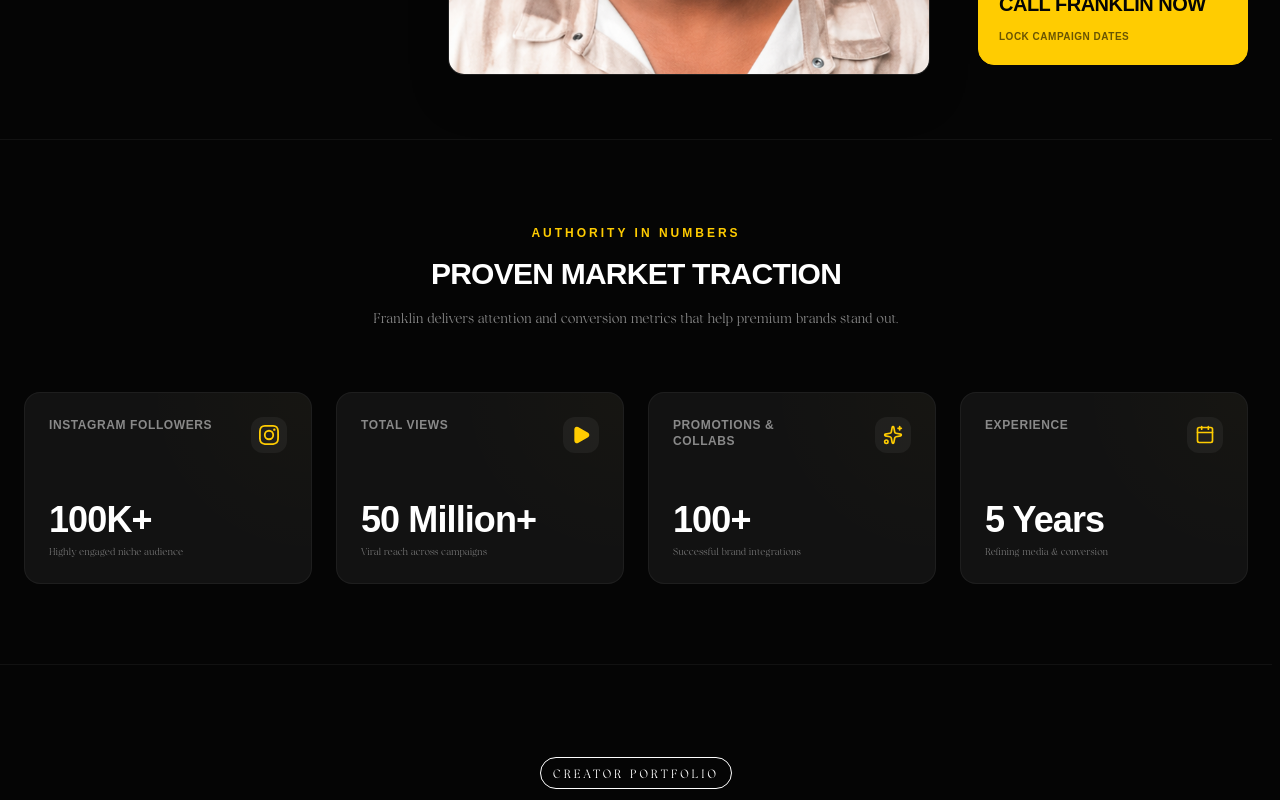
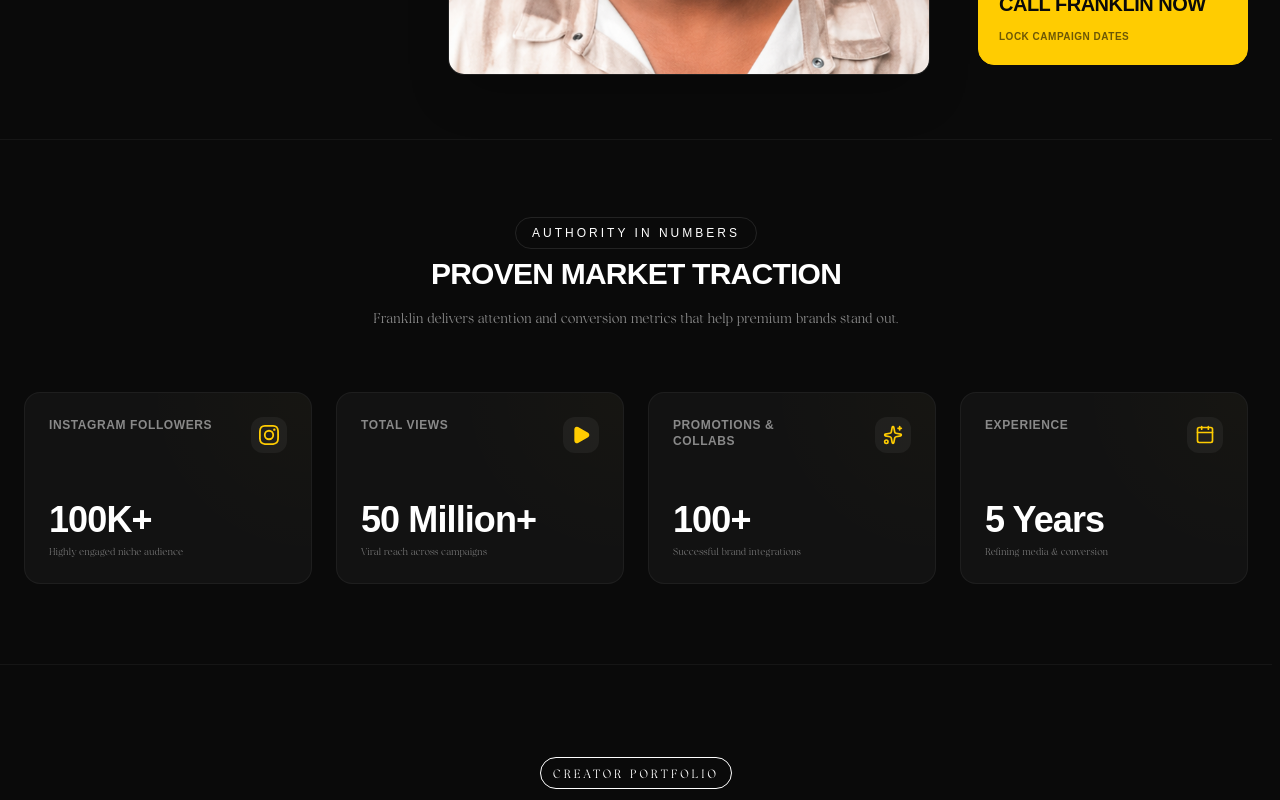
Before and after one commit to nknandakumar/fblock14_website, a Next.js app: page / in a window 1280 px wide. Shown: the part 640-1440 px from the top of the page. Built offline with nearby package versions, Linux system fonts and the light colour scheme; a web font is replaced by a local one.

Commit message:
Resolve merge conflicts

```diff
--- a/src/app/globals.css
+++ b/src/app/globals.css
@@ -6,7 +6,7 @@
   --font-signature: var(--font-great-vibes), cursive;
 
   --color-accent: #FFCC01;
-  --color-bg-dark: #050505;
+  --color-bg-dark: #0A0A0A;
   --color-card-dark: #121212;
   --color-card-border: #1a1a1a;
 
@@ -30,7 +30,7 @@
 }
 
 :root {
-  --background: #050505;
+  --background:  #0A0A0A;
   --foreground: #ffffff;
   scrollbar-gutter: stable;
 }
--- a/src/components/Stats.tsx
+++ b/src/components/Stats.tsx
@@ -86,7 +86,7 @@ export default function Stats() {
     <section className="py-20 bg-bg-dark border-t border-white/5 relative">
       <div className="max-w-7xl mx-auto px-6">
         <div className="text-center max-w-xl mx-auto mb-16">
-          <span className="text-xs font-bold uppercase tracking-[0.25em] text-accent">
+          <span className="text-xs font-medium px-4 py-2 border border-white/10 rounded-full mb-2 uppercase tracking-[0.25em] ">
             Authority in Numbers
           </span>
           <h2 className="text-3xl font-extrabold uppercase tracking-tight text-white mt-3">
```
